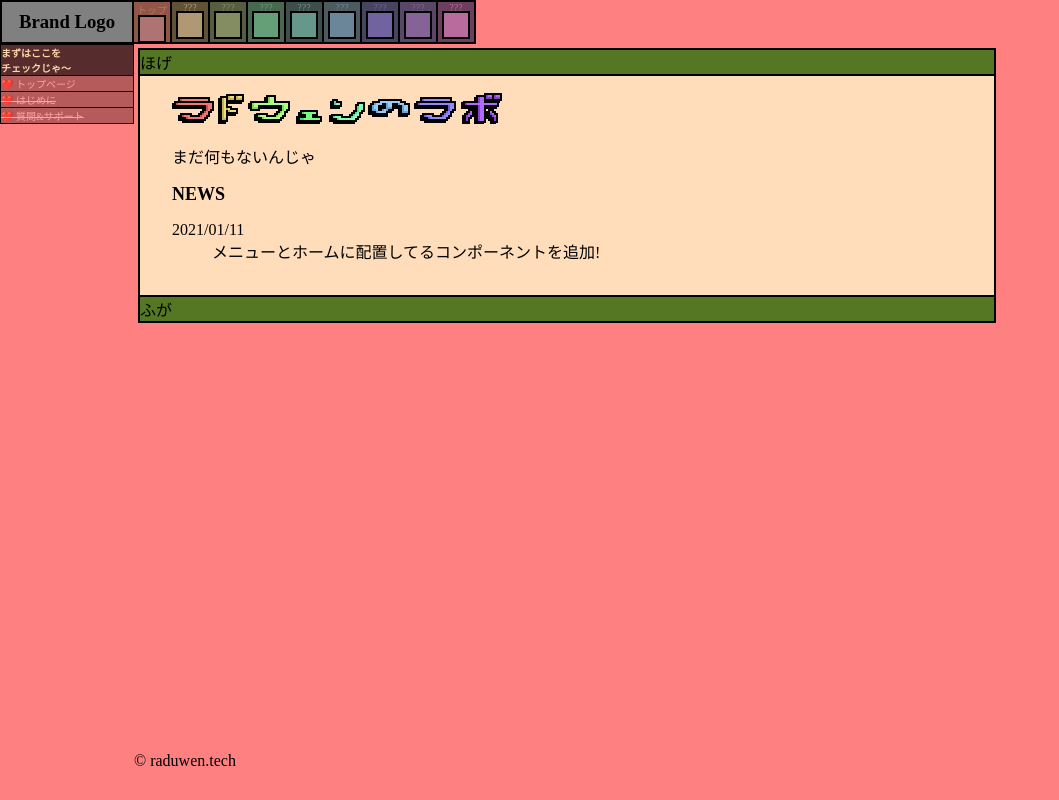
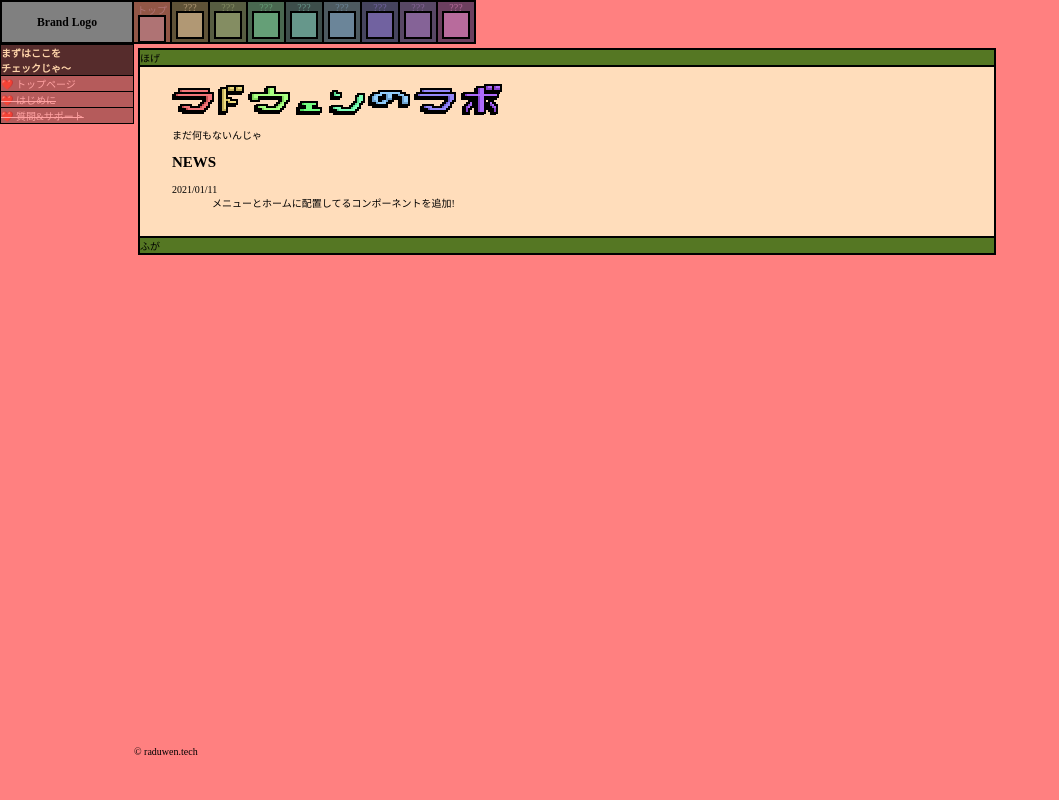
Before and after one commit to raduwen/raduwen.github.io, a Next.js app: page /home in a window 1280 px wide. Shown: the whole page, without its empty margins (0-1059 px from the left). Built offline with nearby package versions, Linux system fonts and the light colour scheme.

Commit message:
fix font size

```diff
--- a/pages/home/index.jsx
+++ b/pages/home/index.jsx
@@ -28,7 +28,7 @@ const HomePage = () => {
             </section>
 
             <section>
-              <h2 style={{ fontSize: '18px' }}>NEWS</h2>
+              <h2>NEWS</h2>
               <dl>
                 <dt>2021/01/11</dt>
                 <dd>メニューとホームに配置してるコンポーネントを追加!</dd>
--- a/styles/global.css
+++ b/styles/global.css
@@ -1,4 +1,5 @@
 body {
   margin: 0;
   padding: 0;
+  font-size: 10px;
 }
```
